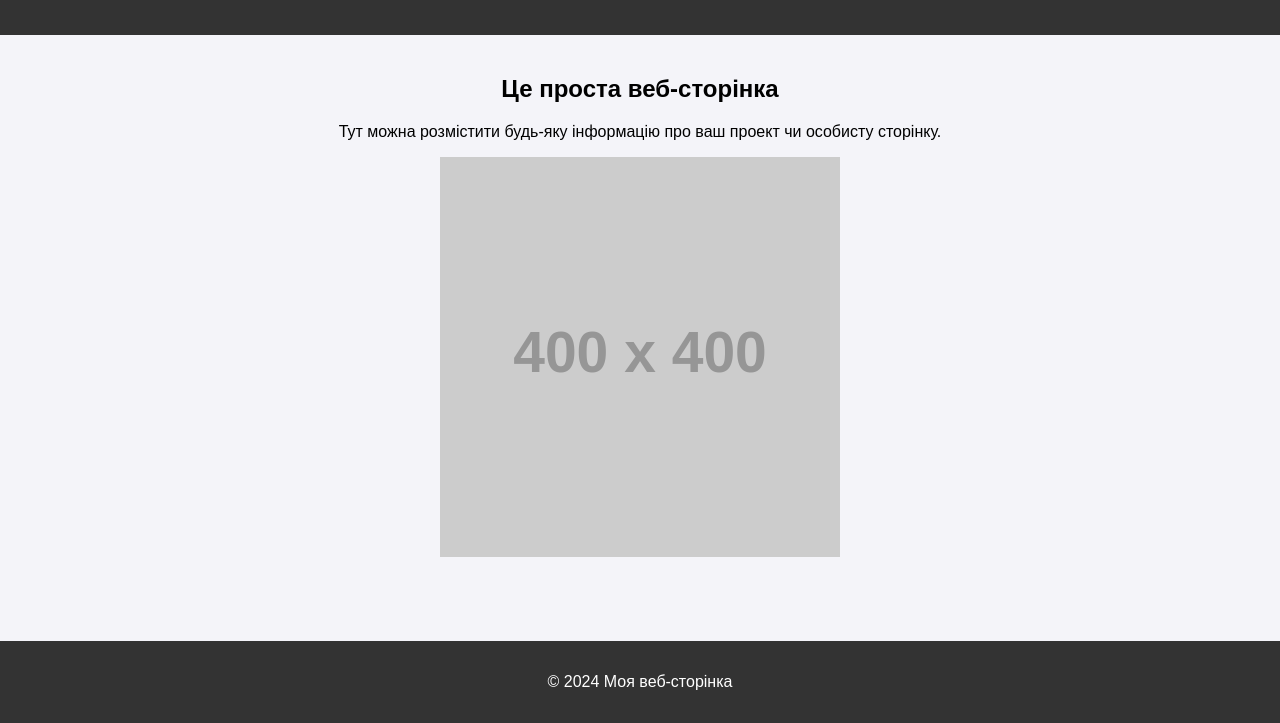
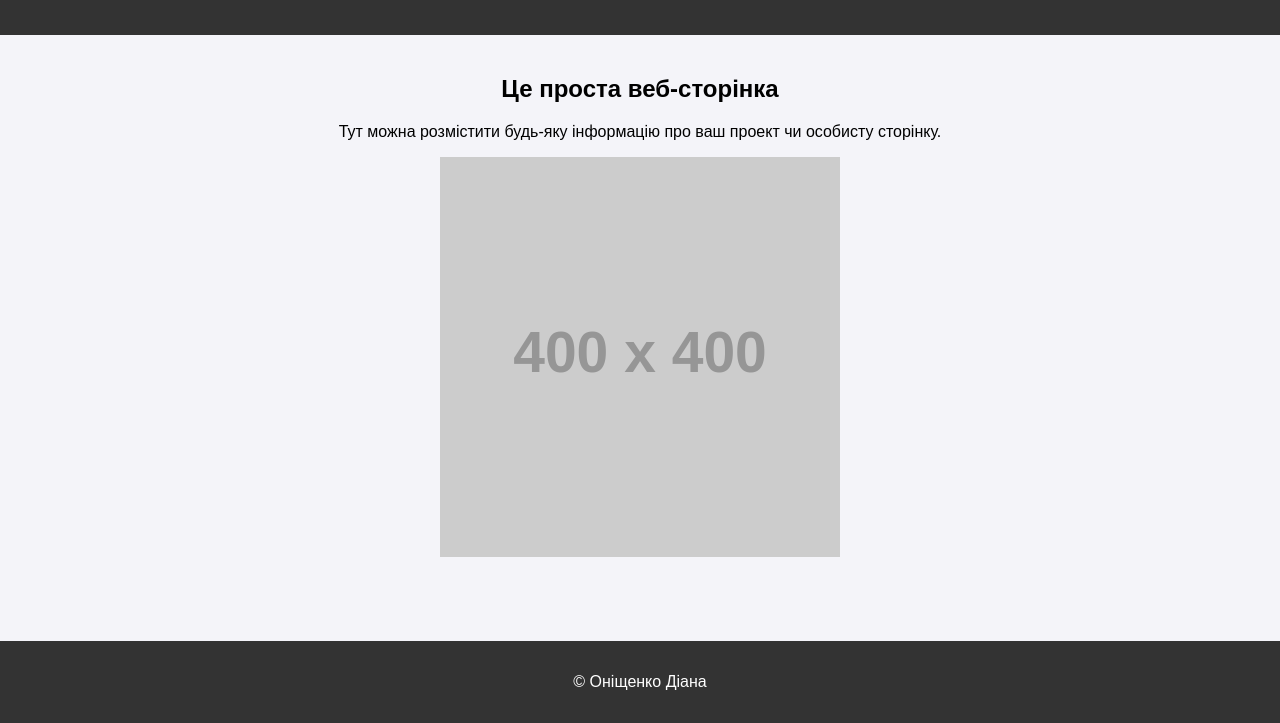
Before and after one commit to diskagram/test_deploy_pages, a plain HTML site: page index.html in a window 1280 px wide. Shown: the part 77-800 px from the top of the page. Drawn offline with Linux system fonts and the light colour scheme; placeholder pictures from the web are drawn by us.

Commit message:
Update index.html

```diff
--- a/index.html
+++ b/index.html
@@ -45,7 +45,7 @@
 </section>
 
 <footer>
-    <p>&copy; 2024 Моя веб-сторінка</p>
+    <p>&copy; Оніщенко Діана</p>
 </footer>
 
 </body>
```
